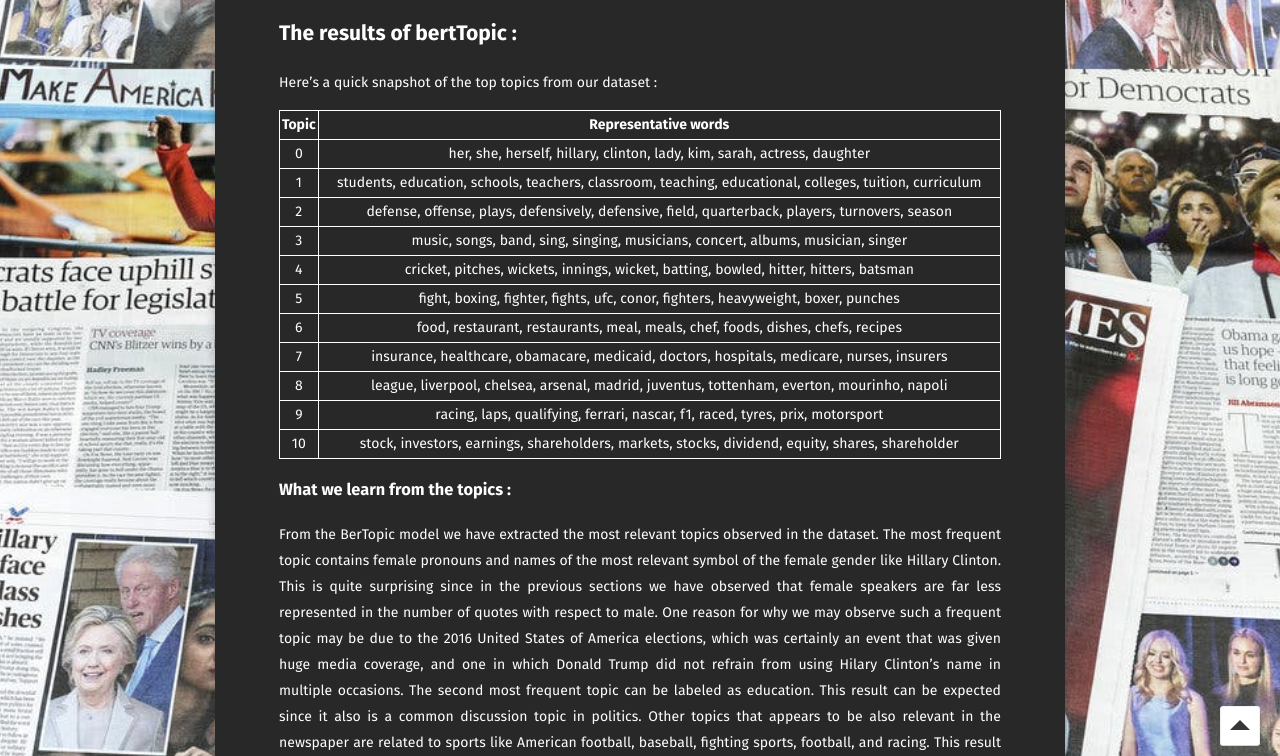
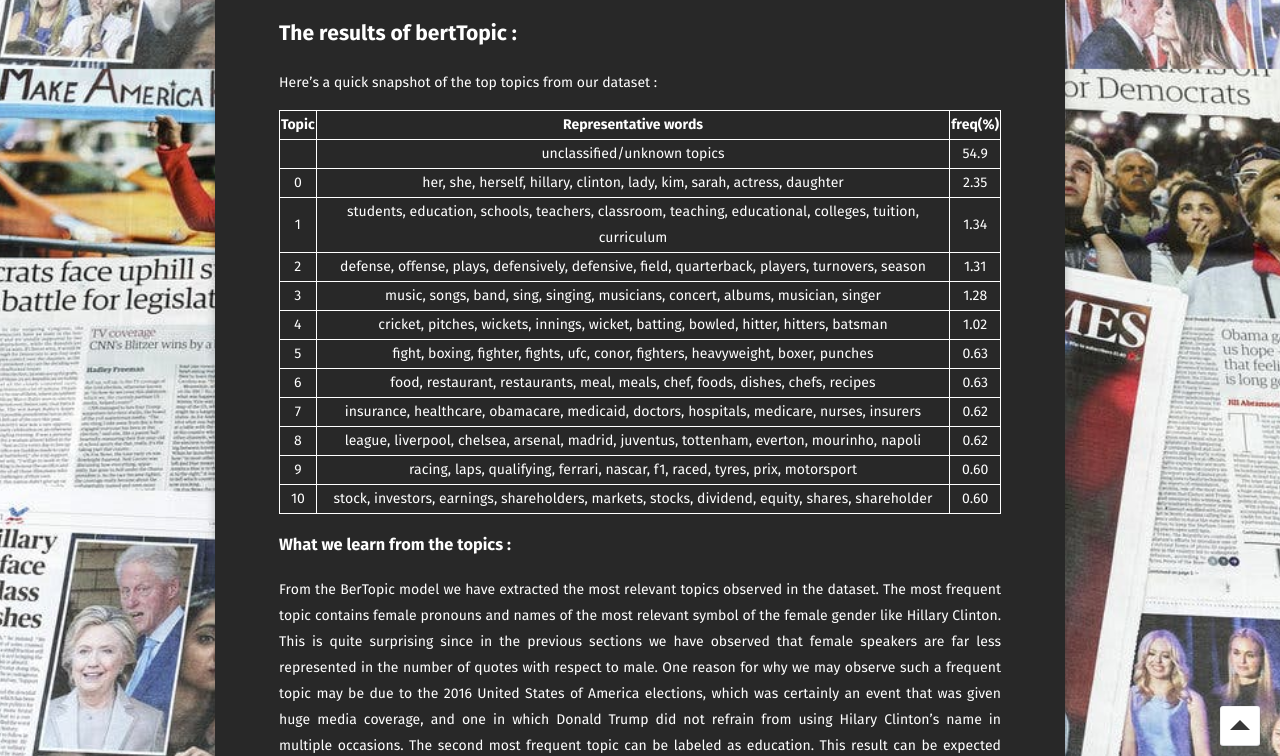
Before and after one commit to kaoutamine/viralSpeech, a Jekyll site: the page built from data/index.md, in a window 1280 px wide and 900 px high, scrolled down 5187 px, cut to the strip 144-900 px from the top of the window. Built offline with Jekyll 4.4.1, drawn with Linux system fonts in a browser that asks for light colours; some web fonts are replaced.

Commit message:
add frequencies to table in data

```diff
--- a/data/index.md
+++ b/data/index.md
@@ -124,20 +124,20 @@ Illustrations of the topics we extracted from our data can be seen underneath. P
 ## The results of bertTopic :
 Here's a quick snapshot of the top topics from our dataset :
 
-
-| Topic | Representative words                                                                                    |
-|-------|---------------------------------------------------------------------------------------------------------|
-| 0     | her, she, herself, hillary, clinton, lady, kim, sarah, actress, daughter                                |
-| 1     | students, education, schools, teachers, classroom, teaching, educational, colleges, tuition, curriculum |
-| 2     | defense, offense, plays, defensively, defensive, field, quarterback, players, turnovers, season         |
-| 3     | music, songs, band, sing, singing, musicians, concert, albums, musician, singer                         |
-| 4     | cricket, pitches, wickets, innings, wicket, batting, bowled, hitter, hitters, batsman                   |
-| 5     | fight, boxing, fighter, fights, ufc, conor, fighters, heavyweight, boxer, punches                       |
-| 6     | food, restaurant, restaurants, meal, meals, chef, foods, dishes, chefs, recipes                         |
-| 7     | insurance, healthcare, obamacare, medicaid, doctors, hospitals, medicare, nurses, insurers              |
-| 8     | league, liverpool, chelsea, arsenal, madrid, juventus, tottenham, everton, mourinho, napoli             |
-| 9     | racing, laps, qualifying, ferrari, nascar, f1, raced, tyres, prix, motorsport                           |
-| 10    | stock, investors, earnings, shareholders, markets, stocks, dividend, equity, shares, shareholder        |
+| Topic | Representative words                                                                                    | freq(%) |
+|-------|---------------------------------------------------------------------------------------------------------|---------|
+|       | unclassified/unknown topics                                                                             | 54.9    |
+| 0     | her, she, herself, hillary, clinton, lady, kim, sarah, actress, daughter                                | 2.35    |
+| 1     | students, education, schools, teachers, classroom, teaching, educational, colleges, tuition, curriculum | 1.34    |
+| 2     | defense, offense, plays, defensively, defensive, field, quarterback, players, turnovers, season         | 1.31    |
+| 3     | music, songs, band, sing, singing, musicians, concert, albums, musician, singer                         | 1.28    |
+| 4     | cricket, pitches, wickets, innings, wicket, batting, bowled, hitter, hitters, batsman                   | 1.02    |
+| 5     | fight, boxing, fighter, fights, ufc, conor, fighters, heavyweight, boxer, punches                       | 0.63    |
+| 6     | food, restaurant, restaurants, meal, meals, chef, foods, dishes, chefs, recipes                         | 0.63    |
+| 7     | insurance, healthcare, obamacare, medicaid, doctors, hospitals, medicare, nurses, insurers              | 0.62    |
+| 8     | league, liverpool, chelsea, arsenal, madrid, juventus, tottenham, everton, mourinho, napoli             | 0.62    |
+| 9     | racing, laps, qualifying, ferrari, nascar, f1, raced, tyres, prix, motorsport                           | 0.60    |
+| 10    | stock, investors, earnings, shareholders, markets, stocks, dividend, equity, shares, shareholder        | 0.60    |
 
 ### What we learn from the topics :
 From the BerTopic model we have extracted the most relevant topics observed in the dataset. The most frequent topic contains female pronouns and names of the most relevant symbol of the female gender like Hillary Clinton. This is quite surprising since in the previous sections we have observed that female speakers are far less represented in the number of quotes with respect to male. One reason for why we may observe such a frequent topic may be due to the 2016 United States of America elections, which was certainly an event that was given huge media coverage, and one in which Donald Trump did not refrain from using Hilary Clinton's name in multiple occasions. The second most frequent topic can be labeled as education. This result can be expected since it also is a common discussion topic in politics. Other topics that appears to be also relevant in the newspaper are related to sports like American football, baseball, fighting sports, football, and racing. This result too can be explained with the information obtained in the previous sections, since we have observed that males of USA nationality that plays American football and males of UK nationality playing football represent a big portion of the total quotes.
```
